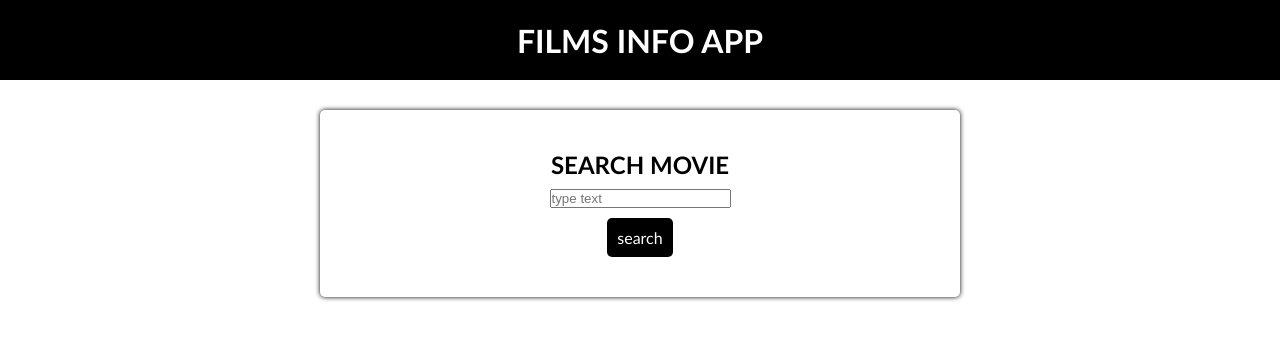
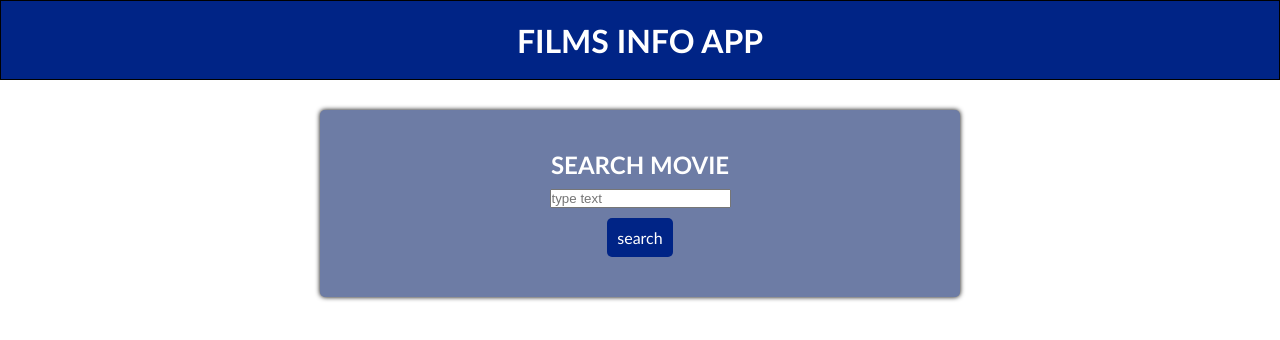
Before and after one commit to dmitryrec/react_crud_classes, a React (Create React App) app: page / in a window 1280 px wide. Shown: the top 340 px of the page. Built offline with nearby package versions, Linux system fonts and the light colour scheme.

Commit message:
fix styles

```diff
--- a/src/components/home/searchForm.css
+++ b/src/components/home/searchForm.css
@@ -1,13 +1,15 @@
 .formcontainer {
     display: flex;
     flex-direction: column;
-    box-shadow: 0px 0px 5px black;
+    box-shadow: 0px 0px 5px #000000;
     border-radius: 5px;
     width: 50vw;
     margin: 30px auto;
     padding: 30px 0px;
     justify-content: center;
     align-items: center;
+    background: #6d7ca5;
+    color: white;
 }
 
 .formheader {
@@ -16,7 +18,7 @@
 }
 
 .button {
-    background: #000000;
+    background: #002486;
     color: #ffffff;
     border-radius: 5px;
     padding: 10px;
--- a/src/components/navbar/navbar.css
+++ b/src/components/navbar/navbar.css
@@ -1,6 +1,6 @@
 .navbar {
     border: 1px solid black;
-    background: #000000;
+    background: #002486;
     color: #ffffff;
     height: 10vh;
     display: flex;
```
